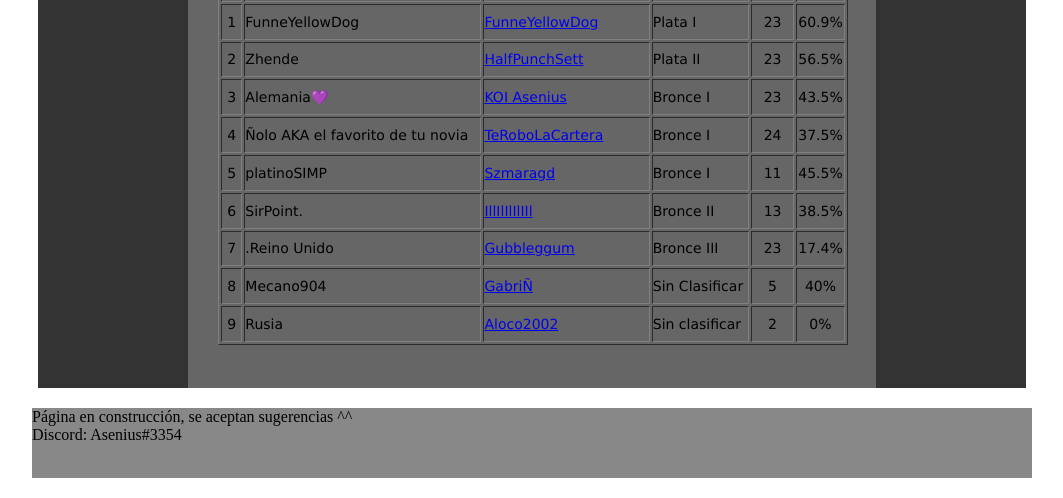
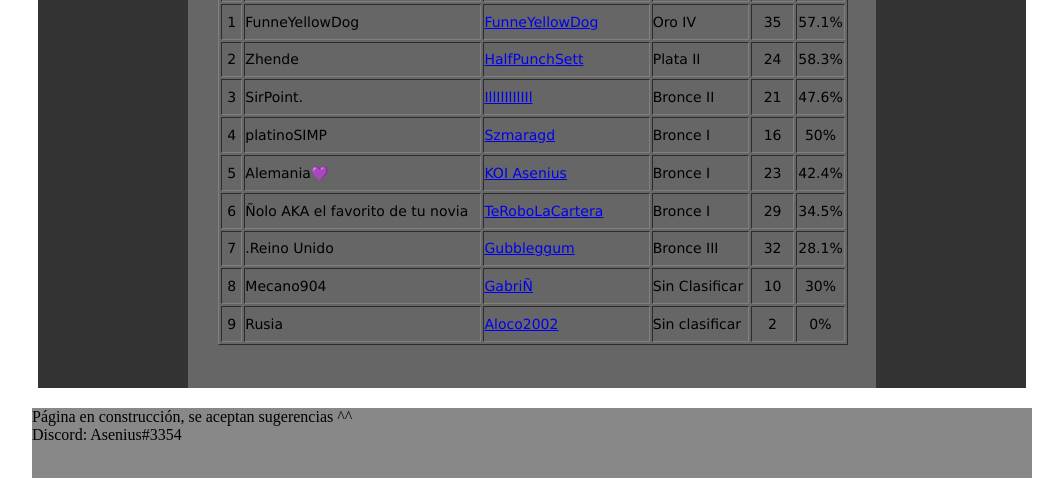
Before and after one commit to Asenius/pagina-soloq-cubos, a plain HTML site: page index.html in a window 1280 px wide. Shown: the part 355-853 px from the top of the page, without its empty margins (108-1171 px from the left). Drawn offline with Linux system fonts and the light colour scheme.

Commit message:
Add files via upload

```diff
--- a/index.html
+++ b/index.html
@@ -69,9 +69,9 @@
 								<td class="numero">1</td>
 								<td>FunneYellowDog</td>
 								<td><a href="https://www.leagueofgraphs.com/es/summoner/euw/FunneYellowDog" target="_blank">FunneYellowDog</a></td>
-								<td>Plata I</td>
-								<td class="numero">23</td>
-								<td class="numero">60.9%</td>
+								<td>Oro IV</td>
+								<td class="numero">35</td>
+								<td class="numero">57.1%</td>
 
 							</tr>
 							<tr>
@@ -80,48 +80,48 @@
 								<td>Zhende</td>
 								<td><a href="https://www.leagueofgraphs.com/es/summoner/euw/HalfPunchSett" target="_blank">HalfPunchSett</a></td>
 								<td>Plata II</td>
-								<td class="numero">23</td>
-								<td class="numero">56.5%</td>
+								<td class="numero">24</td>
+								<td class="numero">58.3%</td>
 
 							</tr>
 							<tr>
 
 								<td class="numero">3</td>
-								<td>Alemania💜</td>
-								<td><a href="https://www.leagueofgraphs.com/es/summoner/euw/KOI%20Asenius" target="_blank">KOI Asenius</a></td>
-								<td>Bronce I</td>
-								<td class="numero">23</td>
-								<td class="numero">43.5%</td>
+								<td>SirPoint.</td>
+								<td><a href="https://www.leagueofgraphs.com/es/summoner/euw/IllIlIlIlIIl" target="_blank">IllIlIlIlIIl</a></td>
+								<td>Bronce II</td>
+								<td class="numero">21</td>
+								<td class="numero">47.6%</td>
 
 							</tr>
 							<tr>
 
 								<td class="numero">4</td>
-								<td>Ñolo AKA el favorito de tu novia</td>
-								<td><a href="https://www.leagueofgraphs.com/es/summoner/euw/TeRoboLaCartera" target="_blank">TeRoboLaCartera</a></td>
+								<td>platinoSIMP</td>
+								<td><a href="https://www.leagueofgraphs.com/es/summoner/euw/Szmaragd" target="_blank">Szmaragd</a></td>
 								<td>Bronce I</td>
-								<td class="numero">24</td>
-								<td class="numero">37.5%</td>
+								<td class="numero">16</td>
+								<td class="numero">50%</td>
 
 							</tr>
 							<tr>
 
 								<td class="numero">5</td>
-								<td>platinoSIMP</td>
-								<td><a href="https://www.leagueofgraphs.com/es/summoner/euw/Szmaragd" target="_blank">Szmaragd</a></td>
+								<td>Alemania💜</td>
+								<td><a href="https://www.leagueofgraphs.com/es/summoner/euw/KOI%20Asenius" target="_blank">KOI Asenius</a></td>
 								<td>Bronce I</td>
-								<td class="numero">11</td>
-								<td class="numero">45.5%</td>
+								<td class="numero">23</td>
+								<td class="numero">42.4%</td>
 
 							</tr>
 							<tr>
 
 								<td class="numero">6</td>
-								<td>SirPoint.</td>
-								<td><a href="https://www.leagueofgraphs.com/es/summoner/euw/IllIlIlIlIIl" target="_blank">IllIlIlIlIIl</a></td>
-								<td>Bronce II</td>
-								<td class="numero">13</td>
-								<td class="numero">38.5%</td>
+								<td>Ñolo AKA el favorito de tu novia</td>
+								<td><a href="https://www.leagueofgraphs.com/es/summoner/euw/TeRoboLaCartera" target="_blank">TeRoboLaCartera</a></td>
+								<td>Bronce I</td>
+								<td class="numero">29</td>
+								<td class="numero">34.5%</td>
 
 							</tr>
 							<tr>
@@ -130,8 +130,8 @@
 								<td>.Reino Unido</td>
 								<td><a href="https://www.leagueofgraphs.com/es/summoner/euw/Gubbleggum" target="_blank">Gubbleggum</a></td>
 								<td>Bronce III</td>
-								<td class="numero">23</td>
-								<td class="numero">17.4%</td>
+								<td class="numero">32</td>
+								<td class="numero">28.1%</td>
 
 							</tr>
 							<tr>
@@ -140,8 +140,8 @@
 								<td>Mecano904</td>
 								<td><a href="https://www.leagueofgraphs.com/es/summoner/euw/GabriÑ" target="_blank">GabriÑ</a></td>
 								<td>Sin Clasificar</td>
-								<td class="numero">5</td>
-								<td class="numero">40%</td>
+								<td class="numero">10</td>
+								<td class="numero">30%</td>
 
 							</tr>
 							<tr>
```
